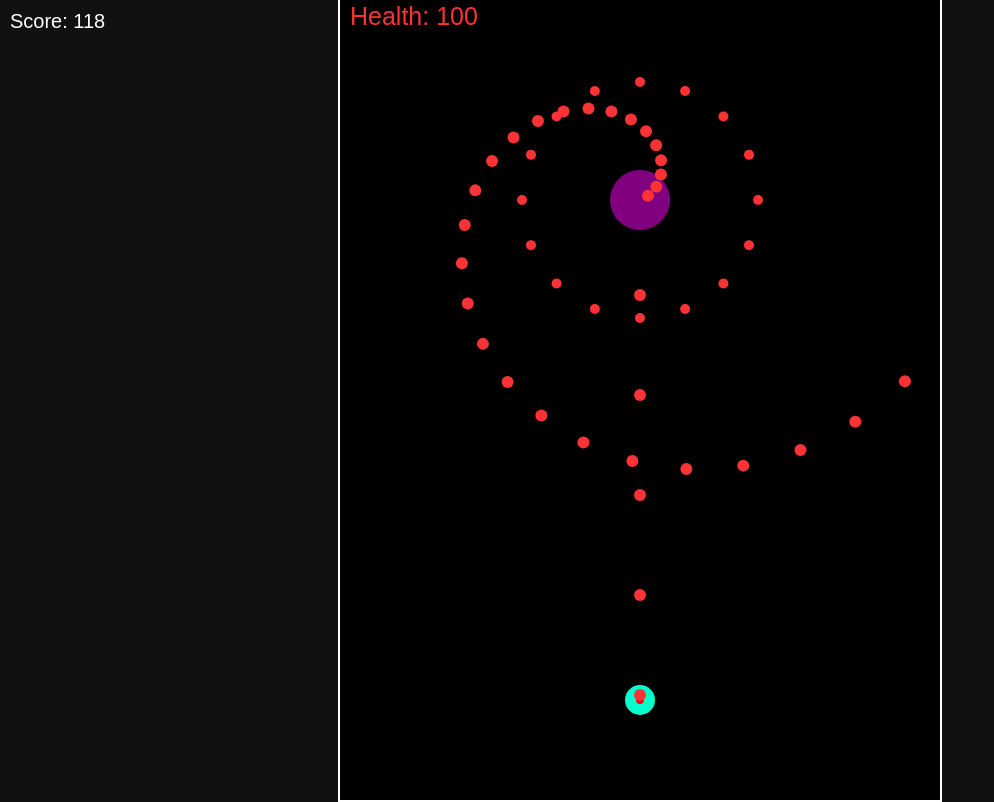
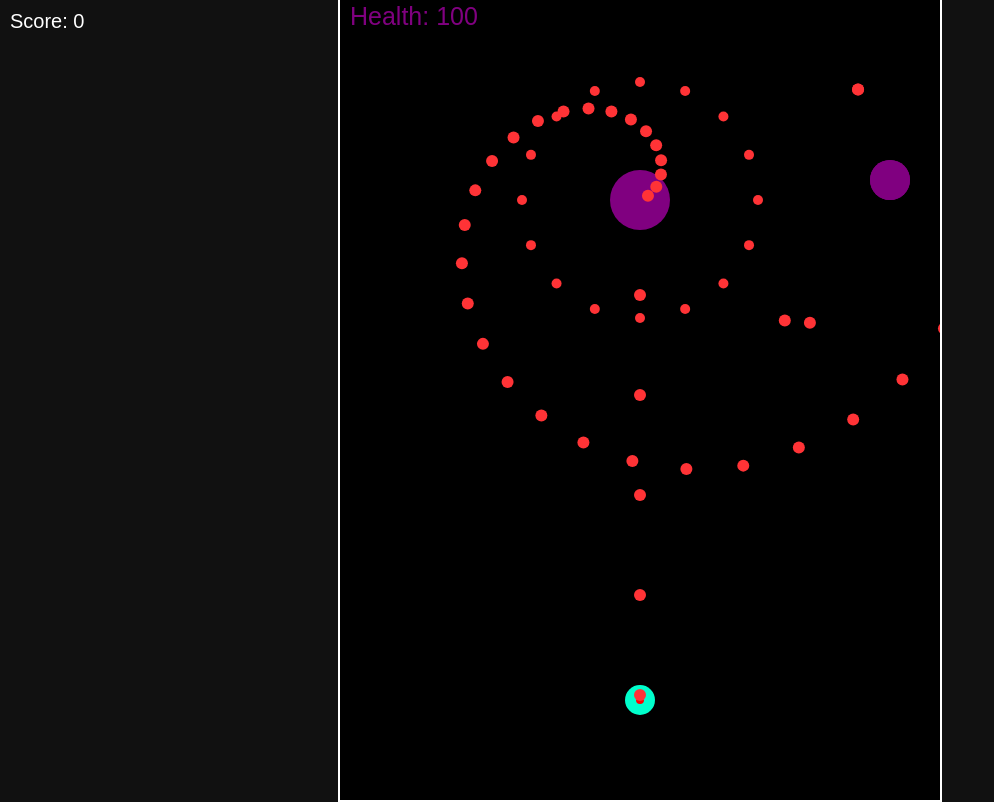
Before and after one commit to johnmogus/circle-game, a website: page index.html in a window 1280 px wide. Shown: the whole page, without its empty margins (0-994 px from the left). Drawn offline with Linux system fonts and the light colour scheme.

Commit message:
Add files via upload

```diff
--- a/index.html
+++ b/index.html
@@ -32,7 +32,7 @@
         };
 
         const boss1 = {
-            shootingType: "boss1",
+            type: "boss1",
             x: 300, y: 200,
             speed: 5,
             size: 30,
@@ -41,11 +41,11 @@
         }
 
         const sideSniper = {
-            shootingType: "aimAtPlayer",
+            type: "aimAtPlayer",
             speed: 5,
-            size: 30,
+            size: 20,
             hitboxRadius: 40,
-            health: 100
+            health: 20
         }
 
 
@@ -97,17 +97,26 @@
         // Main Game Loop
         function update() {
             if (gameOver) return;
+
             tick++;
-            score++;
             scoreEl.innerText = score;
             if (cooldown > 0) cooldown--;
 
             // --- Add Enemies ---
             if (tick % 50 === 0) {
-                var startingSide = "left"
-                if (Math.round(Math.random) > 0.5) {
-                    startingSide = "right"
+                if (Math.random() > 0.5) {
+                    var leftSniper = sideSniper;
+                    leftSniper.x = 50;
+                    leftSniper.y = -10;
+                    enemies.push(leftSniper);
                 }
+                else {
+                    var rightSniper = sideSniper;
+                    rightSniper.x = 550;
+                    rightSniper.y = -10;
+                    enemies.push(rightSniper);
+                }
+
             }
 
 
@@ -135,11 +144,19 @@
                 cooldown = 10
             }
 
+            //Enemy Movement
+            for (let i = enemies.length - 1; i >= 0; i--) {
+                var e = enemies[i]
+                if (e.type == "aimAtPlayer") {
+                    e.y += e.speed
+                }
+            }
+
 
             // --- Enemy Bullet Patterns ---
             for (let i = enemies.length - 1; i >= 0; i--) {
                 var e = enemies[i];
-                if (e.shootingType == "boss1") {
+                if (e.type == "boss1") {
                     // Pattern A: Spiral from center
                     if (tick % 4 === 0) {
                         const angle = (tick * 0.05) % (Math.PI * 2);
@@ -160,7 +177,7 @@
                         spawnBulletTowardsPlayer(e.x, e.y, player.x, player.y, 5)
                     }
                 }
-                if (e.shootingType == "aimAtPlayer") {
+                if (e.type == "aimAtPlayer") {
                     // Towards Player Bullets
                     if (tick % 20 === 0) {
                         spawnBulletTowardsPlayer(e.x, e.y, player.x, player.y, 5)
@@ -180,6 +197,7 @@
                         gameOver = true;
                         alert(`Game Over! Final Score: ${score}`);
                         window.location.reload();
+                        break;
                     }
                 }
 
@@ -190,6 +208,7 @@
                         if (dist < b.radius + e.hitboxRadius) {
                             b.alive = false;
                             e.health -= 10;
+                            score += 10;
                         }
                     }
                 }
@@ -200,10 +219,10 @@
                 }
             }
 
-            //remove dead enemies
+            //remove dead and off screen enemies
             for (let enemyIndex = enemies.length - 1; enemyIndex >= 0; enemyIndex--) {
                 var e = enemies[enemyIndex];
-                if (e.health == 0) {
+                if (e.health == 0 || e.x < -10 || e.x > canvas.width + 10 || e.y > canvas.height + 10) {
                     enemies.splice(enemyIndex, 1);
                 }
             }
@@ -215,12 +234,18 @@
             // Draw Enemies
             for (let i = enemies.length - 1; i >= 0; i--) {
                 var e = enemies[i];
-                if (e.shootingType == "boss1") {
+                if (e.type == "boss1") {
                     if (e.health > 0) {
                         ctx.font = "25px Arial";
                         ctx.fillText("Health: " + e.health, 10, 25);
                         //ctx.fillRect(0, 20, e.health, 20)
                     }
+                    ctx.fillStyle = 'purple';
+                    ctx.beginPath();
+                    ctx.arc(e.x, e.y, e.size, 0, Math.PI * 2);
+                    ctx.fill();
+                }
+                else if (e.type == "aimAtPlayer") {
                     ctx.fillStyle = 'purple';
                     ctx.beginPath();
                     ctx.arc(e.x, e.y, e.size, 0, Math.PI * 2);
```
